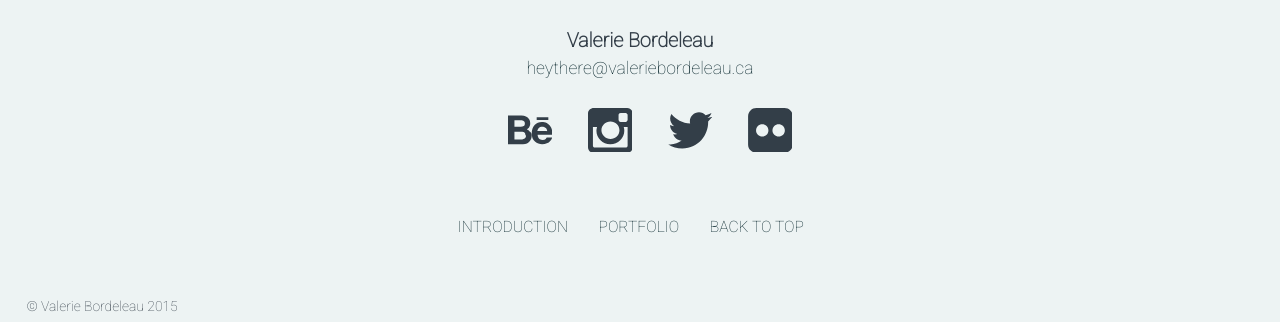
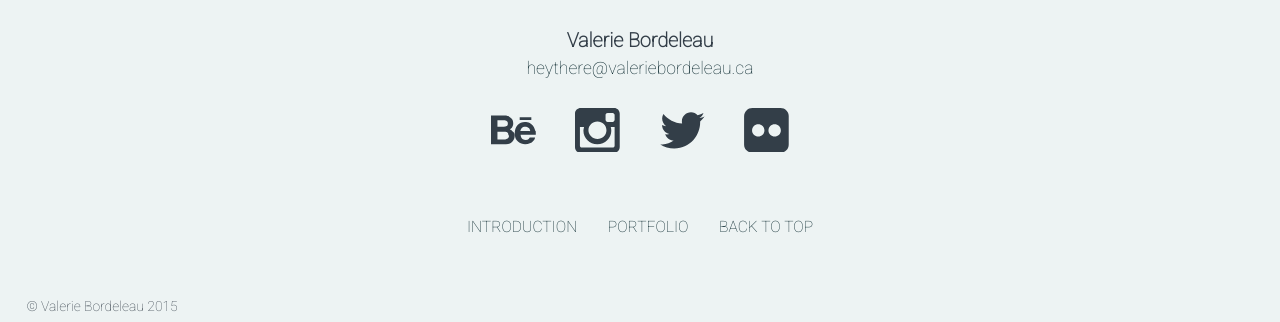
Before and after one commit to valeriebordeleau/portfolio-valerie-bordeleau, a Jekyll site: the page built from index.html, in a window 1280 px wide. Shown: the part 2559-2881 px from the top of the page. Built offline with Jekyll 4.4.1, drawn with Linux system fonts in a browser that asks for light colours; nearby versions of some CDN libraries; comment, search, counter and statistics services are not loaded.

Commit message:
Centering of the nav is finally working

```diff
--- a/_layouts/default.html
+++ b/_layouts/default.html
@@ -72,8 +72,8 @@
                 <h3 class="push-0 text-center mega" itemprop="name">Valerie Bordeleau</h3>
                 <p class="text-center"><a href="mailto:heythere@valeriebordeleau.ca" class="email" itemprop="email">heythere@valeriebordeleau.ca</a></p>
 
-                <div class="grid social-push">
-                    <div class="unit unit-xs-1-4 unit-s-1-4 unit-m-1-4 unit-l-1-4 social gutter">
+                <div class="text-center">
+                    <div class="social gutter">
                         <a href="https://www.behance.net/veebordeleau" rel="My Behance Account">
                             <svg xmlns="http://www.w3.org/2000/svg" viewBox="-298.2 372.2 50 50">
   <path d="M-253.2 385.7h-13v-3.2h13v3.2zm-20 13.2c1 1 1.4 2.3 1.4 4.2s-.5 3.7-1.4 5c-.6 1-1.4 2-2.2 2.6-1 1-2.2 1.3-3.7 1.6s-3 .4-5 .4h-14.7v-32h15.6c4 0 6.7 1.5 8.4 3.7 1 1.4 1.4 3 1.4 5 0 1.8-.6 3.4-1.5 4.7-.5.6-1.4 1.3-2.4 2 1.4.4 2.7 1.3 3.5 2.6zm-17.6-5.7h6.8c1.4 0 2.5-.3 3.3-.8s1.3-1.5 1.3-3c0-1.4-.6-2.5-1.8-3-1-.3-2.2-.5-3.8-.5h-6v7.3h.2zm12 9.4c0-1.8-.5-3-2-3.5-.8-.3-2-.5-3.2-.5h-7v8.8h6.8c1.4 0 2.5-.2 3.3-.6 2-.6 2.8-2 2.8-4zm30.4-5c.2 1 .2 2.3.2 4.4h-17c.3 2.5 1 4 2.5 5 1 .6 2 .8 3.3.8 1.4 0 2.5-.3 3.3-1 0-.4 1-1 1-1.7h6c0 1.5-1 2.8-2 4-2 2.4-5 3.5-9 3.5-3 0-5.7-1-8-3-2.5-2-3.6-5-3.6-9s1-7 3.2-9.5c2-2 5-3.2 8-3.2 2 0 4 .4 5.5 1 1.7 1 3 2 4 3.7s1.8 3 2 5zm-6 .4c-.3-1.5-.7-3-1.7-3.6-1-1-2.8-1.4-4-1.4-1.7 0-2.8.6-3.8 1.4-.8 1-1.4 2-1.6 3.4h10.4v.4z" class="st1"/>
@@ -81,7 +81,7 @@
                     </a>
                 </div><!-- unit -->
 
-                <div class="unit unit-xs-1-4 unit-s-1-4 unit-m-1-4 unit-l-1-4 social gutter">
+                <div class="social gutter">
                     <a href="https://instagram.com/veebordeleau/" rel="My Instagram Account">
                         <svg xmlns="http://www.w3.org/2000/svg" viewBox="-538.3 372.3 50 50">
   <path d="M-531.7 372.3h37.1c3.4 0 6.2 2.6 6.2 6.4v37.2c0 3.8-2.9 6.4-6.4 6.4h-37.1c-3.6 0-6.4-2.6-6.4-6.3v-37.3c0-3.7 2.9-6.3 6.4-6.3h.2zm29.9 5.5c-1.4 0-2.4 1-2.4 2.3v5.4c0 1.2 1 2.3 2.3 2.3h5.6c1.2 0 2.2-1 2.2-2.3v-5.4c0-1.2-1-2.3-2.2-2.3h-5.6.1zm7.8 15.6h-4.4c.4 1.3.6 2.8.6 4.3 0 8.3-7 15-15.6 15-8.5 0-15.5-6.7-15.5-15 0-1.5.3-2.9.7-4.3h-4.6v21c0 1.1.9 2 2 2h34.7c1 0 2-.9 2-2v-21zm-19.3-6c-5.5 0-10 4.5-10 9.7s4.6 9.7 10.1 9.7 10-4.2 10-9.7c0-5.5-4.5-9.7-10.1-9.7z" class="st1"/>
@@ -90,7 +90,7 @@
                     </a>
                 </div><!-- unit -->
 
-                <div class="unit unit-xs-1-4 unit-s-1-4 unit-m-1-4 unit-l-1-4 social gutter">
+                <div class="social gutter">
                     <a href="https://twitter.com/veebordeleau" rel="My Twitter">
                         <svg xmlns="http://www.w3.org/2000/svg" viewBox="-280 372 50 50">
   <path d="M-230.2 381.5c-1.8.8-3.8 1.4-5.8 1.6 2.1-1.3 3.7-3.2 4.5-5.6-2 1.2-4.1 2-6.5 2.5-1.9-2-4.5-3.2-7.4-3.2-5.6 0-10.2 4.5-10.2 10.2 0 .8.1 1.6.3 2.3-8.4-.4-15.9-4.5-20.9-10.6-.9 1.5-1.4 3.2-1.4 5.1 0 3.5 1.8 6.6 4.5 8.5-1.7-.1-3.2-.5-4.6-1.3v.1c0 4.9 3.5 9 8.1 10-.9.2-1.7.4-2.7.4-.7 0-1.3-.1-1.9-.2 1.3 4 5 7 9.5 7.1-3.5 2.7-7.9 4.3-12.6 4.3-.8 0-1.6 0-2.4-.1 4.5 2.9 9.8 4.6 15.6 4.6 18.7 0 28.9-15.5 28.9-28.9V387c1.8-1.7 3.6-3.5 5-5.5z" class="st1"/>
@@ -98,7 +98,7 @@
                     </a>
                 </div><!-- unit -->
 
-                <div class="unit unit-xs-1-4 unit-s-1-4 unit-m-1-4 unit-l-4 social gutter">
+                <div class="social gutter">
                     <a href="https://www.flickr.com/photos/133866932@N04" rel="My Flickr Account">
                         <svg version="1.1" id="Flickr2" xmlns="http://www.w3.org/2000/svg" xmlns:xlink="http://www.w3.org/1999/xlink" x="0px" y="0px"
 	 viewBox="-280 372 50 50" style="enable-background:new -280 372 50 50;" xml:space="preserve">
@@ -114,7 +114,7 @@
             </div><!-- social grid -->
 
                 <nav id="nav" role="navigation">
-                    <ul class="gutter pad-top-double text-right nav-push">
+                    <ul class="gutter pad-top-double text-center">
                 <li class="list-group__item list-group__item--inline gutter-half"><a href="#intro" class="nav-t-item">Introduction</a></li>
                 <li class="list-group__item list-group__item--inline gutter-half"><a href="#portfolio" class="nav-t-item">Portfolio</a></li>
                 <li class="list-group__item list-group__item--inline gutter-half"><a href="#top" class="nav-t-item">Back to Top</a></li>
--- a/css/general.css
+++ b/css/general.css
@@ -133,7 +133,7 @@ a:focus {
     list-style-type: none;
     margin: 0;
     font-size: 0.8889rem;
-  line-height: 1.4625;
+    line-height: 1.4625;
     text-transform: uppercase;
      -webkit-transition: all 200ms ease-out;
     transition: all 200ms ease-out;
@@ -153,8 +153,8 @@ a:focus {
     list-style-type: none;
     margin: 0;
     text-transform: uppercase;
-     -webkit-transition: all 200ms ease-out;
-    transition: all 200ms ease-out;
+     -webkit-transition: all 250ms ease-out;
+    transition: all 250ms ease-out;
 }
 
 .nav-t2-item:hover {
@@ -166,10 +166,6 @@ a:focus {
 .nav-t {
     list-style: none;
     display:;
-}
-
-.nav-push {
-    padding-right: calc(50% - 158px);
 }
 
 /* Intro Styles */
@@ -237,10 +233,6 @@ a:focus {
     display: inline-block;
 }
 
-.social-push {
-    padding-left: calc(10% + 33px);
-}
-
 .st1 {
     fill:#333E48;
     -webkit-transition: all 500ms ease-out;
@@ -252,7 +244,7 @@ a:focus {
 }
 
 .email {
-    font-size: .8em;
+    font-size: 1em;
     text-decoration: none;
     color:rgba(8, 38, 44, 1);
     -webkit-transition: all 200ms ease-out;
@@ -293,10 +285,6 @@ a:focus {
 }
 
 /* Project Nav */
-
-.p-nav-push {
-    padding-right: calc(50% - 70px);
-}
 
 .p-nav-bar {
     background-color:;
@@ -373,19 +361,9 @@ a:focus {
     display: inline-block;
 }
 
-.social-push {
-    padding-left: calc(50% - 150px);
-}
-
-
 /*small*/@media only screen and (min-width: 25em) {
 
 /*medium*/@media only screen and (min-width: 38em) {
-.nav-push {
-    padding-right: calc(50% - 177px);
-}
-
-
 .only-sm {
     display: none;
 }
@@ -414,7 +392,6 @@ a:focus {
 }
 
 /*large*/@media only screen and (min-width: 75em) {
-
 .wordmark {
     width: 30%;
 }
--- a/index.html
+++ b/index.html
@@ -37,7 +37,7 @@ title: Valerie Bordeleau Graphic Design · Ottawa, ON
 <header>
     <div class="banner">
         <h1 class="yotta text-center" id="top"><img src="artwork/logotype-white.svg" alt="Valerie Bordeleau's logo" class="wordmark"></h1>
-            <a href="#main" class="text-center">
+            <a href="#main" class="text-center js-arrow-scroll">
                 <svg xmlns="http://www.w3.org/2000/svg" class="arrow" viewBox="0 0 40 20">
   <path d="M1.4.8C2 .4 2.9.4 3.5.9l15.6 14.6c.3.3.7.3 1 0L36.5.9c.6-.5 1.4-.5 2.1 0 .6.5.6 1.3 0 1.8L20 19.3c-.3.3-.7.3-1 0L1.4 2.7C.9 2.1.9 1.2 1.4.8z"/>
 </svg>
--- a/js/main.js
+++ b/js/main.js
@@ -1,2 +1,3 @@
 $('.toggle-menu').localScroll();
-$('.arrow').localScroll();
+$('.nav-push').localScroll();
+$('.js-arrow-scroll').localScroll();
```
Also changed, not shown: _layouts/projects.html (+20 -12 lines).
